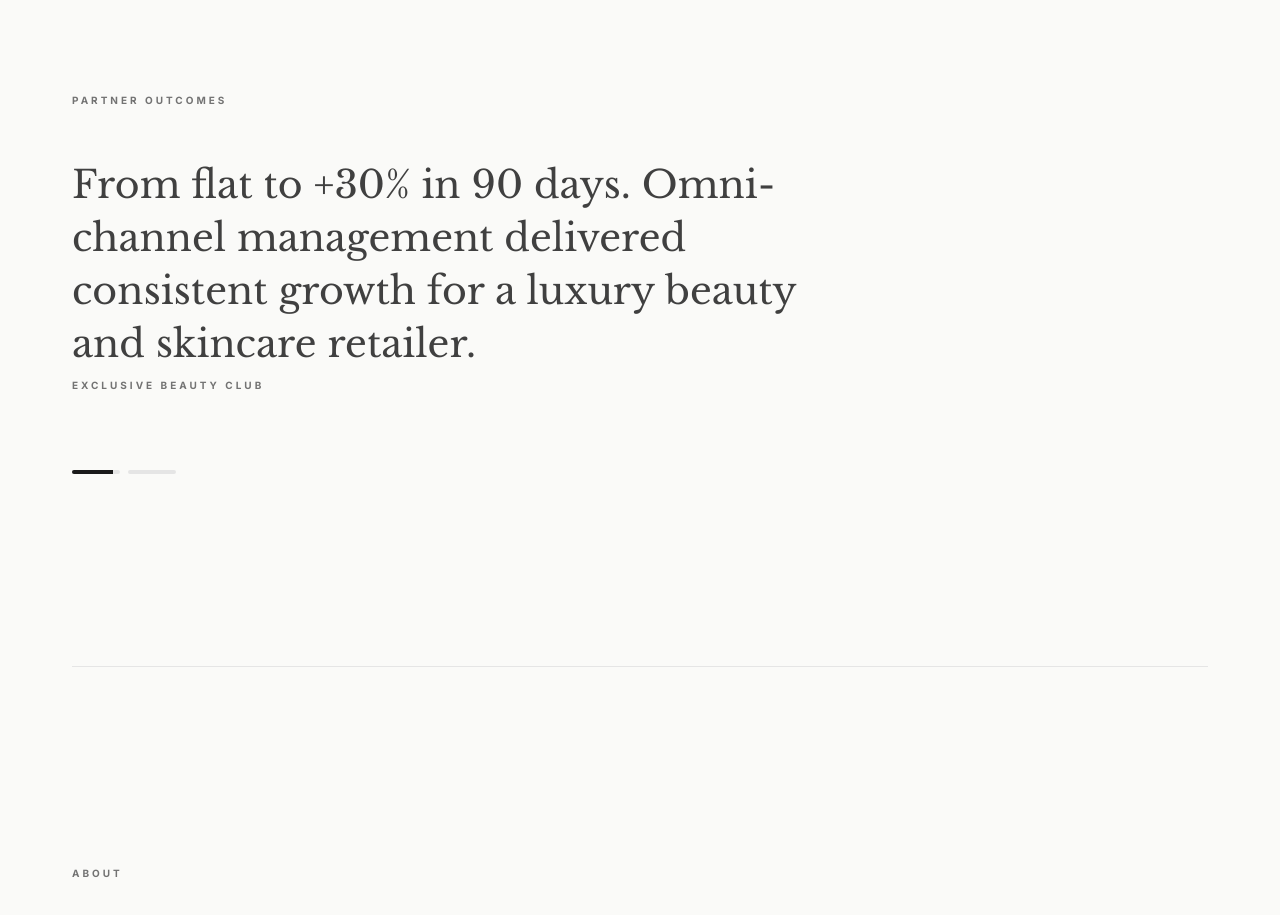
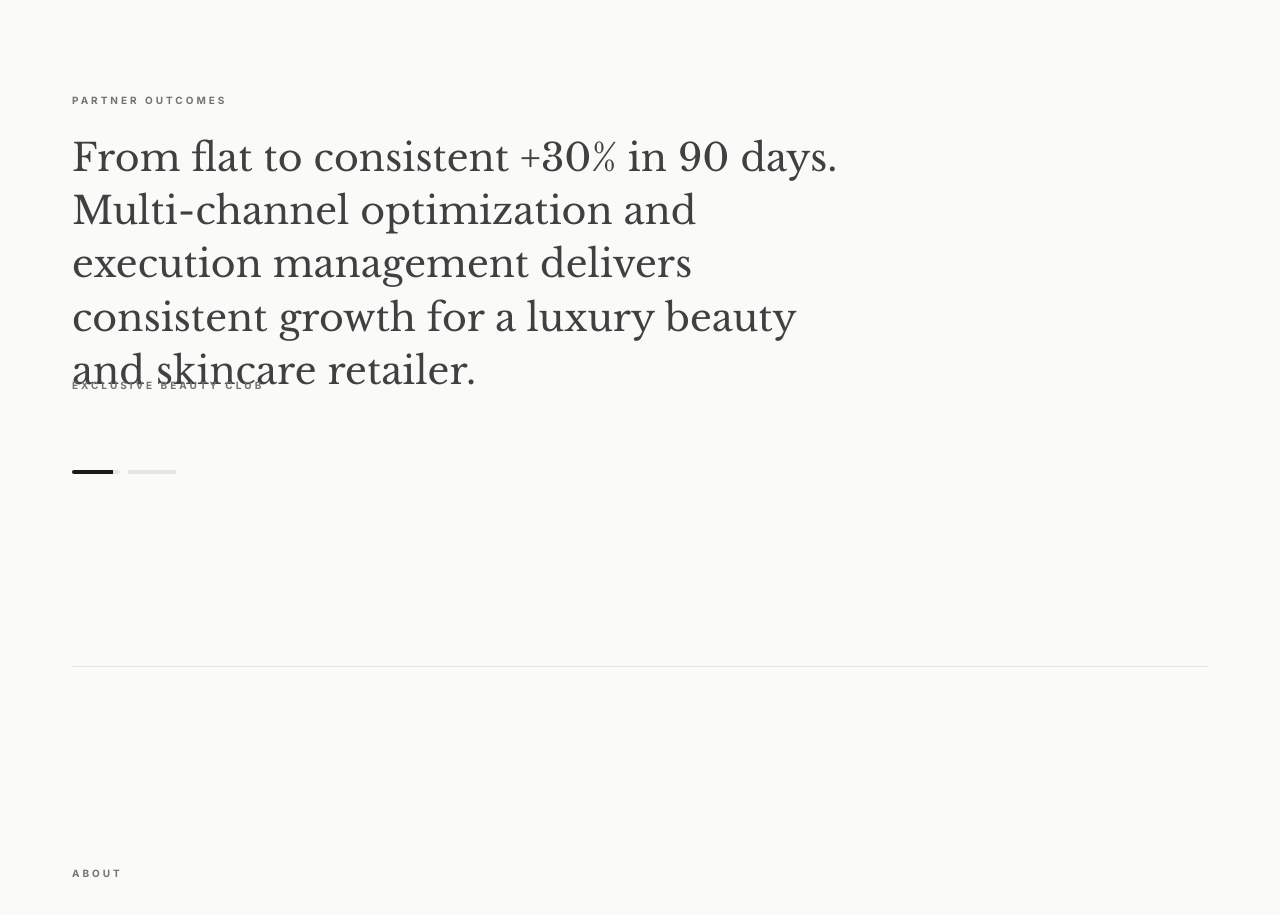
Before and after one commit to sullivan-street-projects/sullivan-street-website, a React (Vite) app: page / in a window 1280 px wide. Shown: the part 6220-7135 px from the top of the page. Built offline with nearby package versions, Linux system fonts and the light colour scheme.

Commit message:
Update Exclusive Beauty Club outcome copy
🤖 Generated with [Claude Code](https://claude.com/claude-code)

Co-Authored-By: Claude Opus 4.5 <noreply@anthropic.com>

```diff
--- a/src/CONTENT.md
+++ b/src/CONTENT.md
@@ -117,7 +117,7 @@ description: For leaders who need ownership. We become your growth department. W
 
 ## Partner Outcomes
 outcomes:
-  - metric: From flat to +30% in 90 days. Omni-channel management delivered consistent growth for a luxury beauty and skincare retailer.
+  - metric: From flat to consistent +30% in 90 days. Multi-channel optimization and execution management delivers consistent growth for a luxury beauty and skincare retailer.
     client: Exclusive Beauty Club
   - metric: Zero to market in eight weeks. Introducing the first AI-powered marketplace for Salesforce talent.
     client: Cloud Club
--- a/src/constants/index.js
+++ b/src/constants/index.js
@@ -66,7 +66,7 @@ export const CAPABILITIES = [
 export const PARTNER_OUTCOMES = [
   {
     id: 1,
-    metric: "From flat to +30% in 90 days. Omni-channel management delivered consistent growth for a luxury beauty and skincare retailer.",
+    metric: "From flat to consistent +30% in 90 days. Multi-channel optimization and execution management delivers consistent growth for a luxury beauty and skincare retailer.",
     client: "Exclusive Beauty Club"
   },
   {
```
